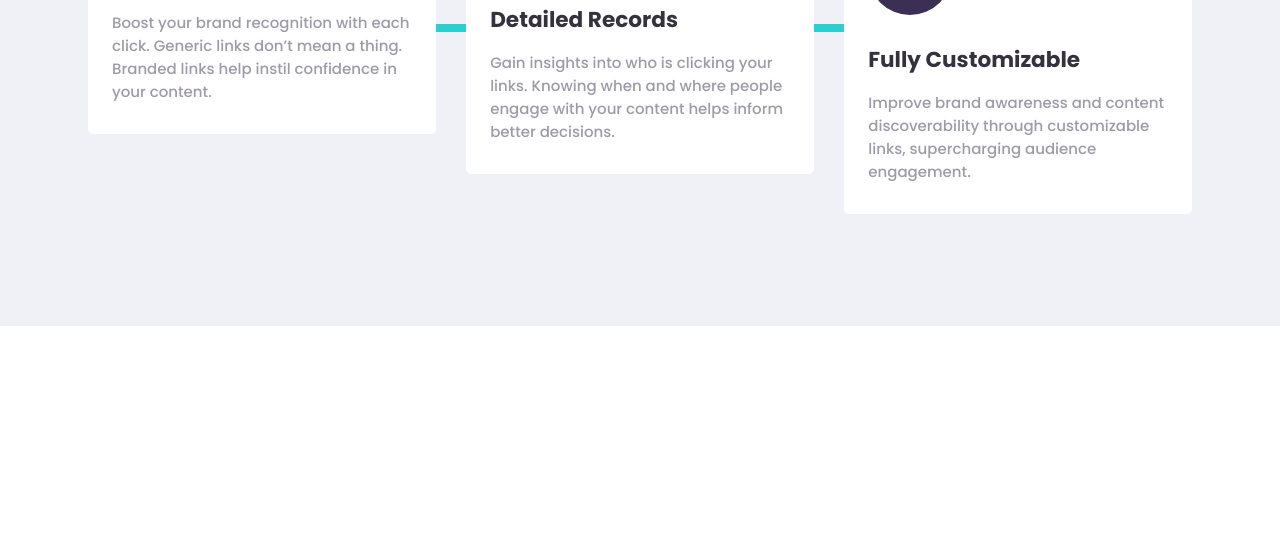
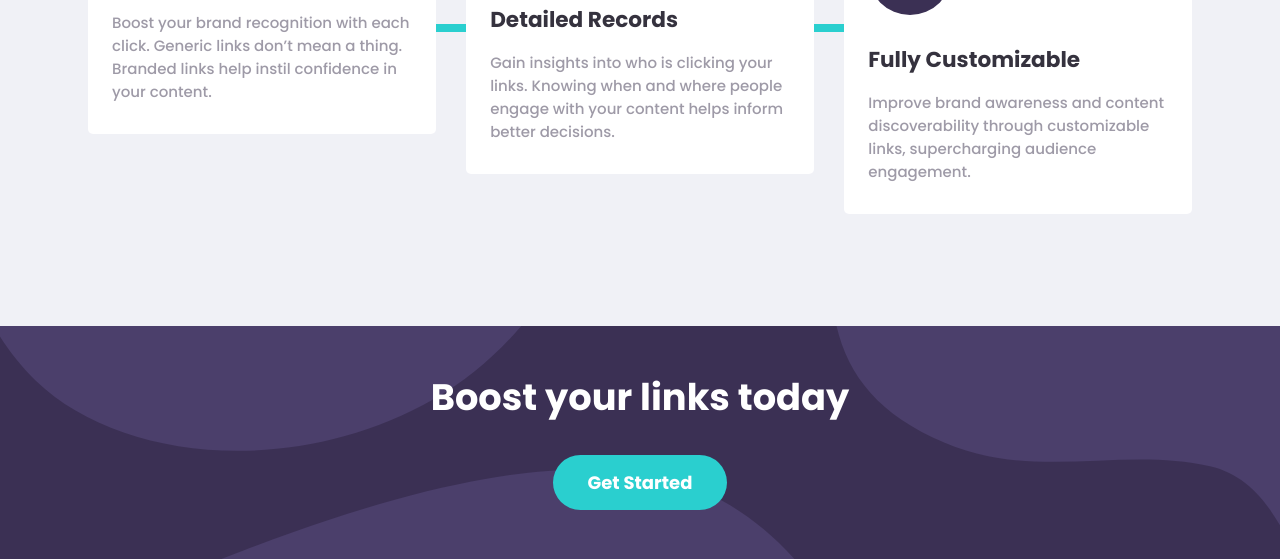
Before and after one commit to wbilashee/shortly, a plain HTML site: page index.html in a window 1280 px wide. Shown: the part 1324-1883 px from the top of the page. Before the commit the page ends 1650 px from the top, so only its background shows below. Drawn offline with Linux system fonts and the light colour scheme.

Commit message:
boost done

```diff
--- /dev/null
+++ b/app/scss/_boost.scss
@@ -0,0 +1,27 @@
+.boost {
+  padding: 5.5rem 0;
+  text-align: center;
+  background: $darkViolet url("../images/bg-boost-mobile.svg");
+
+  @include breakpoint-up(medium) {
+    padding: 2.65rem 0;
+    background: $darkViolet url("../images/bg-boost-desktop.svg");
+  }
+
+  &__content {
+    h1 {
+      color: white;
+      margin-top: 0;
+      font-size: 1.65rem;
+
+      @include breakpoint-up(medium) {
+        font-size: 2.3rem;
+      }
+    }
+
+    .button {
+      font-size: 1.125rem;
+      font-weight: 700;
+    }
+  }
+}
--- a/app/scss/style.scss
+++ b/app/scss/style.scss
@@ -6,3 +6,4 @@
 @import "hero";
 @import "shorten-form";
 @import "statistics";
+@import "boost";
--- a/index.html
+++ b/index.html
@@ -113,11 +113,13 @@
         </div>
       </div>
     </section>
+    <section class="boost flex flex-ai-c flex-jc-c">
+      <div class="boost__content">
+        <h1>Boost your links today</h1>
+        <a href="#" class="button">Get Started</a>
+      </div>
+    </section>
     <!--
-  Boost your links today
-
-  Get Started
-
   Features
 
   Link Shortening
```
Also changed, not shown: dist/style.css, 1 other file.
